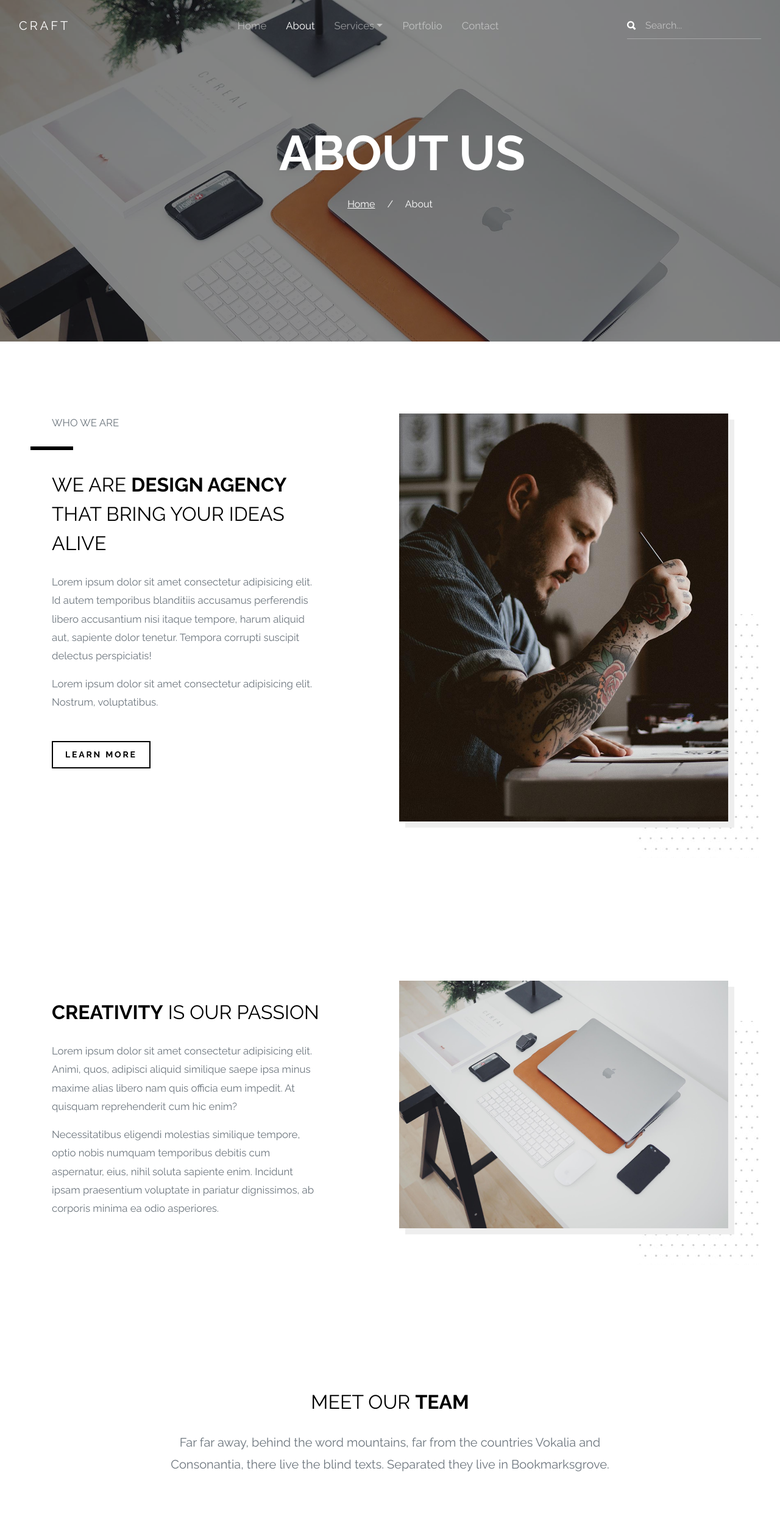
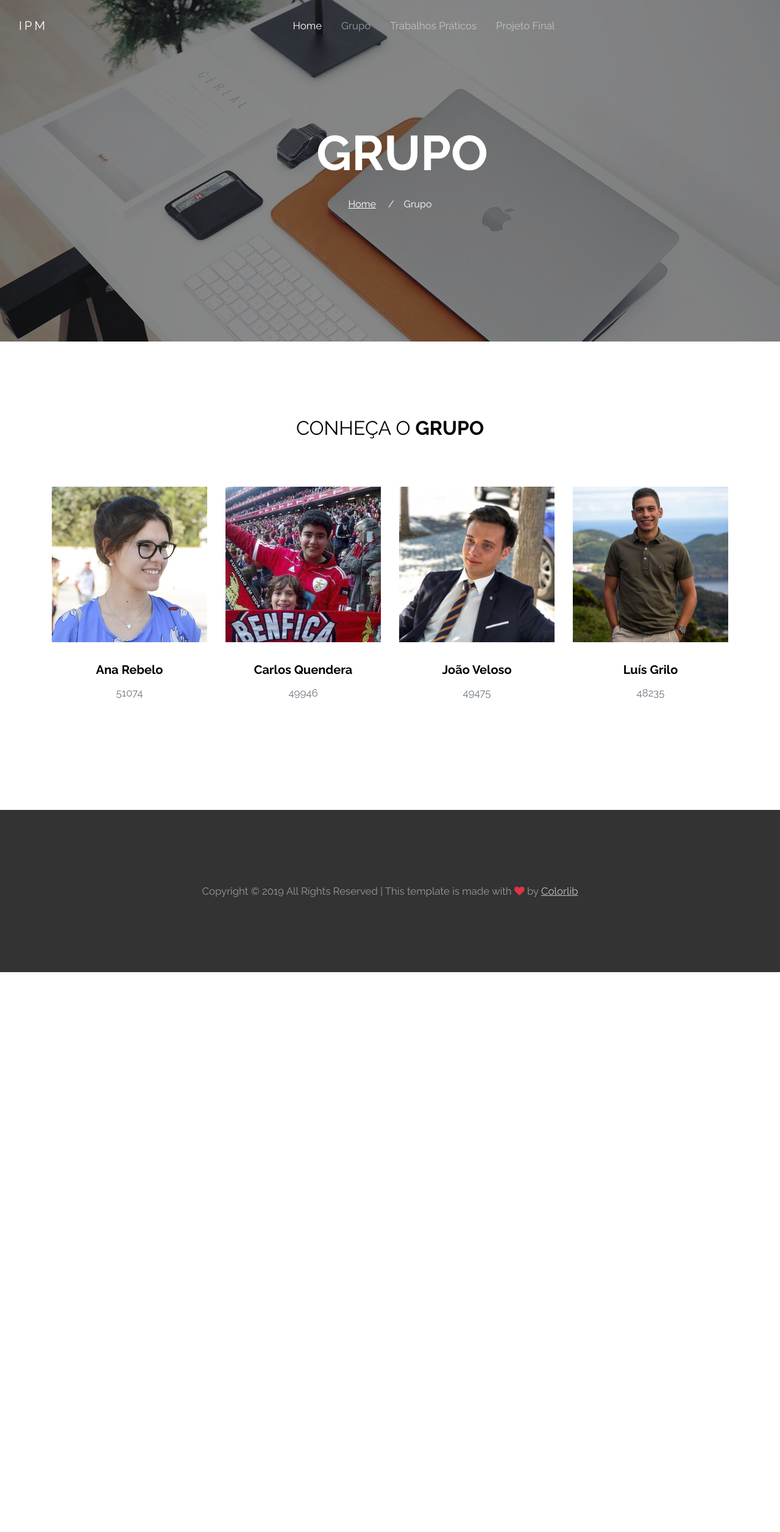
Before and after one commit to veloso14/IPM19-20, a plain HTML site: page docs/about.html in a window 1280 px wide. Shown: the top 2512 px of the page at 61% size. After the commit the page ends 1594 px from the top, so only its background shows below. Drawn offline with nearby package versions, Linux system fonts and the light colour scheme; files whose address does not match are found by name.

Commit message:
Página Grupo feita

```diff
--- a/docs/about.html
+++ b/docs/about.html
@@ -2,7 +2,7 @@
 <html lang="en">
 
 <head>
-  <title>Craft &mdash; Website Template by Colorlib</title>
+  <title>IPM 2019 - 2020</title>
   <meta charset="utf-8">
   <meta name="viewport" content="width=device-width, initial-scale=1, shrink-to-fit=no">
 
@@ -29,7 +29,7 @@
   <header role="banner">
     <nav class="navbar navbar-expand-lg  bg-dark">
       <div class="container-fluid">
-        <a class="navbar-brand " href="index.html">Craft</a>
+        <a class="navbar-brand " href="index.html">IPM</a>
 
         <button class="navbar-toggler" type="button" data-toggle="collapse" data-target="#navbarsExample05"
           aria-controls="navbarsExample05" aria-expanded="false" aria-label="Toggle navigation">
@@ -40,34 +40,21 @@
         <div class="collapse navbar-collapse" id="navbarsExample05">
           <ul class="navbar-nav pl-md-5 ml-auto">
             <li class="nav-item">
-              <a class="nav-link " href="index.html">Home</a>
+              <a class="nav-link active" href="index.html">Home</a>
             </li>
             <li class="nav-item">
-              <a class="nav-link active" href="about.html">About</a>
+              <a class="nav-link" href="about.html">Grupo</a>
             </li>
-            <li class="nav-item dropdown">
-              <a class="nav-link dropdown-toggle" href="services.html" id="dropdown04" data-toggle="dropdown"
-                aria-haspopup="true" aria-expanded="false">Services</a>
-              <div class="dropdown-menu" aria-labelledby="dropdown04">
-                <a class="dropdown-item" href="#">Branding</a>
-                <a class="dropdown-item" href="#">Web Design</a>
-                <a class="dropdown-item" href="#">App Design</a>
-                <a class="dropdown-item" href="#">Start Up</a>
-              </div>
+		   <li class="nav-item">
+              <a class="nav-link" href="portfolio.html">Trabalhos Práticos</a>
             </li>
             <li class="nav-item">
-              <a class="nav-link" href="portfolio.html">Portfolio</a>
-            </li>
-            <li class="nav-item">
-              <a class="nav-link" href="contact.html">Contact</a>
+              <a class="nav-link" href="final.pdf">Projeto Final</a>
             </li>
           </ul>
 
           <div class="navbar-nav ml-auto">
-            <form method="post" class="search-form">
-              <span class="icon ion ion-search"></span>
-              <input type="text" class="form-control" placeholder="Search...">
-            </form>
+
           </div>
 
         </div>
@@ -81,31 +68,9 @@
       <div class="container">
         <div class="row slider-text align-items-center justify-content-center">
           <div class="col-lg-9 text-center col-sm-12 element-animate">
-            <h1 class="mb-4">About Us</h1>
-            <p class="custom-breadcrumbs"><a href="index.html">Home</a> <span class="mx-3">/</span> About</p>
+            <h1 class="mb-4">Grupo</h1>
+            <p class="custom-breadcrumbs"><a href="index.html">Home</a> <span class="mx-3">/</span>Grupo</p>
           </div>
-        </div>
-      </div>
-    </div>
-  </div>
-
-  <div class="section">
-    <div class="container">
-      <div class="row">
-        <div class="col-lg-5 mr-auto mb-5">
-          <span class="d-block text-uppercase text-secondary">Who We Are</span>
-          <span class="divider my-4"></span>
-          <h2 class="mb-4 section-title">We Are <strong>Design Agency</strong> That Bring Your Ideas Alive</h2>
-          <p>Lorem ipsum dolor sit amet consectetur adipisicing elit. Id autem temporibus blanditiis accusamus
-            perferendis libero accusantium nisi itaque tempore, harum aliquid aut, sapiente dolor tenetur. Tempora
-            corrupti suscipit delectus perspiciatis!</p>
-          <p class="mb-5">Lorem ipsum dolor sit amet consectetur adipisicing elit. Nostrum, voluptatibus.</p>
-          <p><a href="#" class="btn btn-outline-black">Learn More</a></p>
-        </div>
-        <div class="col-lg-6">
-          <figure class="img-dotted-bg">
-            <img src="images/about_1.jpg" alt="Image" class="img-fluid">
-          </figure>
         </div>
       </div>
     </div>
@@ -114,59 +79,45 @@
 
   <div class="section">
     <div class="container">
-      <div class="row align-items-center">
-        <div class="col-md-6 order-md-2">
-          <figure class="img-dotted-bg">
-            <img src="images/hero_2.jpg" alt="Image" class="img-fluid">
-          </figure>
-        </div>
-        <div class="col-md-5 mr-auto">
-          <h2 class="mb-4 section-title"><strong>Creativity</strong> Is Our Passion</h2>
-          <p>Lorem ipsum dolor sit amet consectetur adipisicing elit. Animi, quos, adipisci aliquid similique
-            saepe ipsa minus maxime alias libero nam quis officia eum impedit. At quisquam reprehenderit cum hic enim?</p>
-          <p>Necessitatibus eligendi molestias similique tempore, optio nobis numquam temporibus debitis cum aspernatur,
-            eius, nihil soluta sapiente enim. Incidunt ipsam praesentium voluptate in pariatur dignissimos, ab corporis
-            minima ea odio asperiores.</p>
-
-        </div>
-      </div>
-    </div>
-  </div>
-
-  <div class="section">
-    <div class="container">
       <div class="row justify-content-center mb-5 element-animate">
         <div class="col-md-8 text-center">
-          <h2 class="mb-4 section-title">Meet Our <strong>Team</strong></h2>
-          <p class="mb-5 lead">Far far away, behind the word mountains, far from the countries Vokalia and Consonantia,
-            there live the blind texts. Separated they live in Bookmarksgrove.</p>
+          <h2 class="mb-4 section-title">Conheça o  <strong>Grupo</strong></h2>
         </div>
       </div>
       <div class="row">
-        <div class="col-lg-4">
+        <div class="col-lg-3">
           <div class="media d-block media-custom text-center">
-            <a href="#"><img src="images/person_1.jpg" alt="Image Placeholder" class="img-fluid"></a>
+            <a href="#"><img src="images/rita.jpg" alt="Image Placeholder" class="img-fluid"></a>
             <div class="media-body">
-              <h3 class="mt-0 text-black">Mellisa Howard</h3>
-              <p>Lorem ipsum dolor sit amet consectetur adipisicing elit. Quibusdam minus repudiandae amet.</p>
+              <h3 class="mt-0 text-black">Ana Rebelo</h3>
+              <p>51074</p>
             </div>
           </div>
         </div>
-        <div class="col-lg-4">
+        <div class="col-lg-3">
           <div class="media d-block media-custom text-center">
-            <a href="#"><img src="images/person_2.jpg" alt="Image Placeholder" class="img-fluid"></a>
+            <a href="#"><img src="images/carlos.jpg" alt="Image Placeholder" class="img-fluid"></a>
             <div class="media-body">
-              <h3 class="mt-0 text-black">Mike Richardson</h3>
-              <p>Lorem ipsum dolor sit amet consectetur adipisicing elit. Quibusdam minus repudiandae amet.</p>
+              <h3 class="mt-0 text-black">Carlos Quendera</h3>
+              <p>49946</p>
             </div>
           </div>
         </div>
-        <div class="col-lg-4">
+        <div class="col-lg-3">
           <div class="media d-block media-custom text-center">
-            <a href="#"><img src="images/person_1.jpg" alt="Image Placeholder" class="img-fluid"></a>
+            <a href="#"><img src="images/veloso.jpg" alt="Image Placeholder" class="img-fluid"></a>
             <div class="media-body">
-              <h3 class="mt-0 text-black">Laura Smith</h3>
-              <p>Lorem ipsum dolor sit amet consectetur adipisicing elit. Quibusdam minus repudiandae amet.</p>
+              <h3 class="mt-0 text-black">João Veloso</h3>
+              <p>49475</p>
+            </div>
+          </div>
+        </div>
+		 <div class="col-lg-3">
+          <div class="media d-block media-custom text-center">
+            <a href="#"><img src="images/grilo.jpg" alt="Image Placeholder" class="img-fluid"></a>
+            <div class="media-body">
+              <h3 class="mt-0 text-black">Luís Grilo</h3>
+              <p>48235</p>
             </div>
           </div>
         </div>
@@ -179,53 +130,9 @@
 
 
 
-  <footer class="site-footer" role="contentinfo">
+   <footer class="site-footer" role="contentinfo">
     <div class="container">
-      <div class="row mb-5">
-        <div class="col-md-4 mb-5">
-          <h3 class="mb-4">About Craft</h3>
-          <p class="mb-5">Lorem ipsum dolor sit amet consectetur, adipisicing elit. Alias nihil numquam aspernatur
-            inventore sint eligendi nostrum!</p>
-          <ul class="list-unstyled footer-link d-flex footer-social">
-            <li><a href="#" class="p-2"><span class="fa fa-twitter"></span></a></li>
-            <li><a href="#" class="p-2"><span class="fa fa-facebook"></span></a></li>
-            <li><a href="#" class="p-2"><span class="fa fa-linkedin"></span></a></li>
-            <li><a href="#" class="p-2"><span class="fa fa-instagram"></span></a></li>
-          </ul>
 
-        </div>
-        <div class="col-md-5 mb-5 pl-md-5">
-          <div class="mb-5">
-            <h3 class="mb-4">Contact Info</h3>
-            <ul class="list-unstyled footer-link">
-              <li class="d-block">
-                <span class="d-block">Address:</span>
-                <span class="text-white">34 Street Name, City Name Here, United States</span>
-              </li>
-              <li class="d-block">
-                <span class="d-block">Telephone:</span><span class="text-white">+1 242 4942 290</span>
-              </li>
-              <li class="d-block">
-                <span class="d-block">Email:</span><span class="text-white">info@yourdomain.com</span>
-              </li>
-            </ul>
-          </div>
-
-
-        </div>
-        <div class="col-md-3 mb-5">
-          <h3 class="mb-4">Quick Links</h3>
-          <ul class="list-unstyled footer-link">
-            <li><a href="#">About</a></li>
-            <li><a href="#">Terms of Use</a></li>
-            <li><a href="#">Disclaimers</a></li>
-            <li><a href="#">Contact</a></li>
-          </ul>
-        </div>
-        <div class="col-md-3">
-
-        </div>
-      </div>
       <div class="row">
         <div class="col-12 text-md-center text-left">
           <p>
```
Also changed, not shown: docs/images/carlos.jpg (added), docs/images/grilo.jpg (added), docs/images/rita.jpg (added), docs/images/veloso.jpg (added).
